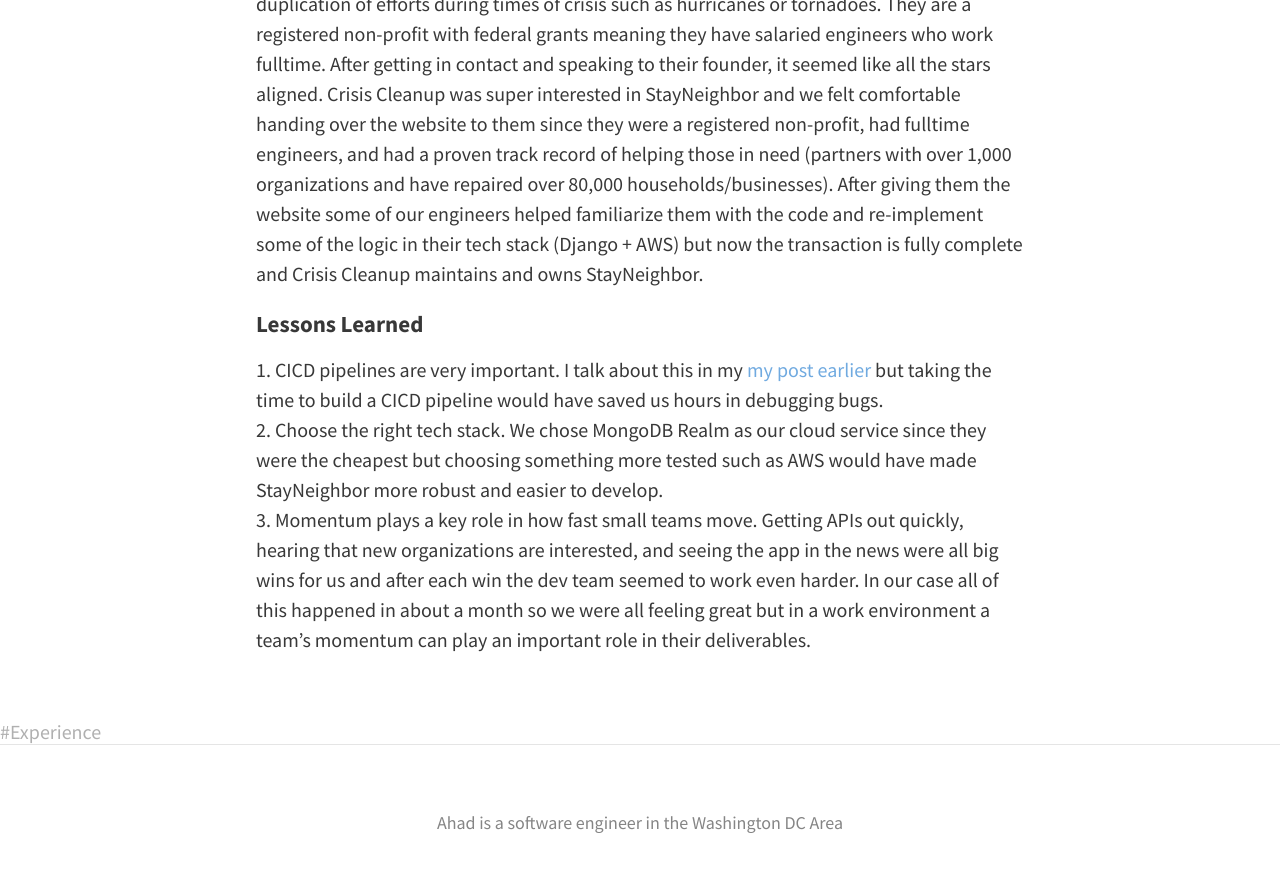
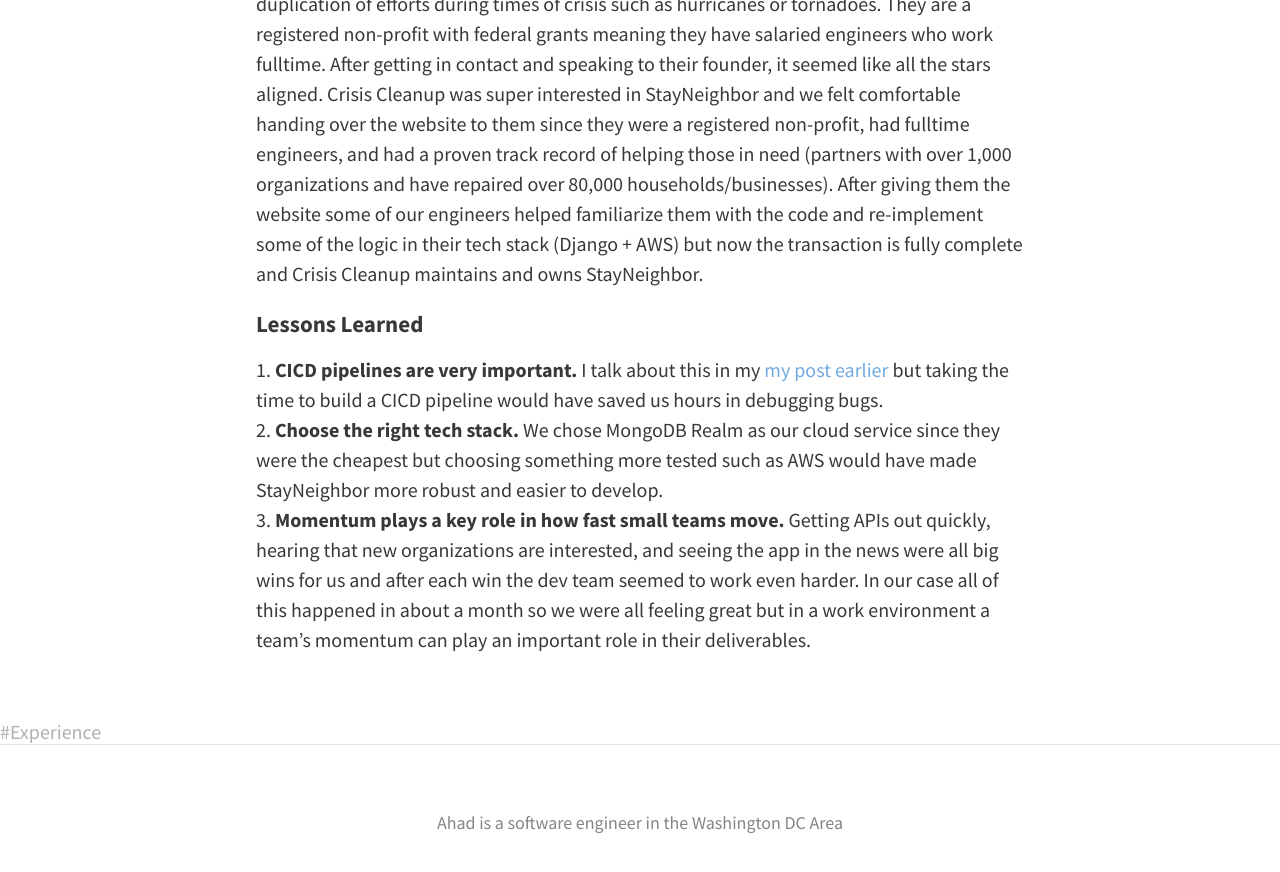
Before and after one commit to ssagheer532/website-tmp, a Jekyll site: the page built from _posts/2020-08-16-StayNeighbor.md, in a window 1280 px wide and 900 px high, scrolled down 5271 px. Shown: the top 872 px of the window. Built offline with Jekyll 4.4.1, drawn with Linux system fonts in a browser that asks for light colours; nearby versions of some CDN libraries.

```diff
--- a/_posts/2020-08-16-StayNeighbor.md
+++ b/_posts/2020-08-16-StayNeighbor.md
@@ -38,6 +38,6 @@ Crisis Cleanup is a management platform that improves coordination and reduces d
 
 #### Lessons Learned
 
-1. CICD pipelines are very important. I talk about this in my [my post earlier](http://ahadsagheer.me/2020/07/06/CICD.html) but taking the time to build a CICD pipeline would have saved us hours in debugging bugs.
-2. Choose the right tech stack. We chose MongoDB Realm as our cloud service since they were the cheapest but choosing something more tested such as AWS would have made StayNeighbor more robust and easier to develop.
-3. Momentum plays a key role in how fast small teams move. Getting APIs out quickly, hearing that new organizations are interested, and seeing the app in the news were all big wins for us and after each win the dev team seemed to work even harder. In our case all of this happened in about a month so we were all feeling great but in a work environment a team's momentum can play an important role in their deliverables.
+1. **CICD pipelines are very important.** I talk about this in my [my post earlier](http://ahadsagheer.me/2020/07/06/CICD.html) but taking the time to build a CICD pipeline would have saved us hours in debugging bugs.
+2. **Choose the right tech stack.** We chose MongoDB Realm as our cloud service since they were the cheapest but choosing something more tested such as AWS would have made StayNeighbor more robust and easier to develop.
+3. **Momentum plays a key role in how fast small teams move.** Getting APIs out quickly, hearing that new organizations are interested, and seeing the app in the news were all big wins for us and after each win the dev team seemed to work even harder. In our case all of this happened in about a month so we were all feeling great but in a work environment a team's momentum can play an important role in their deliverables.
```
